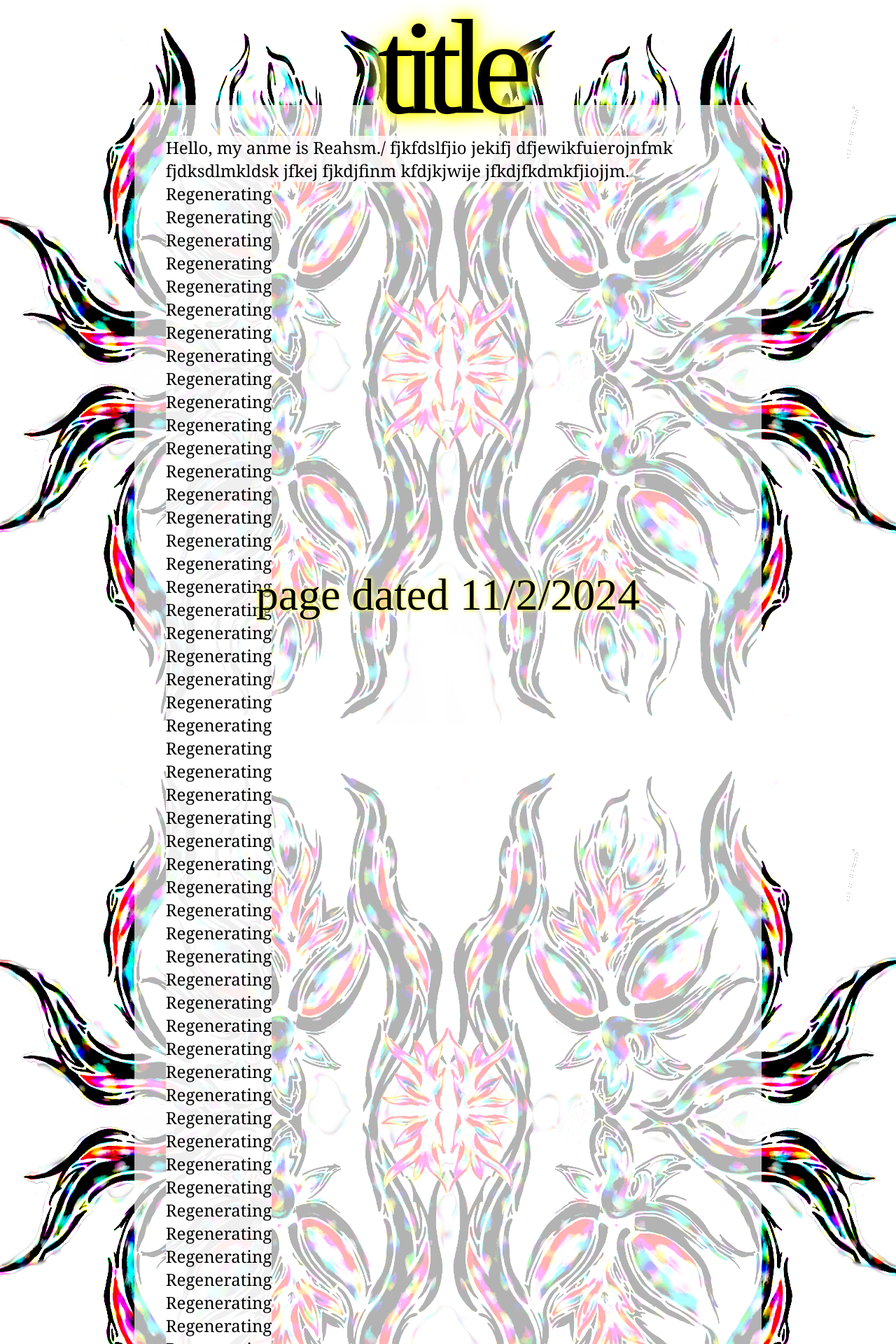
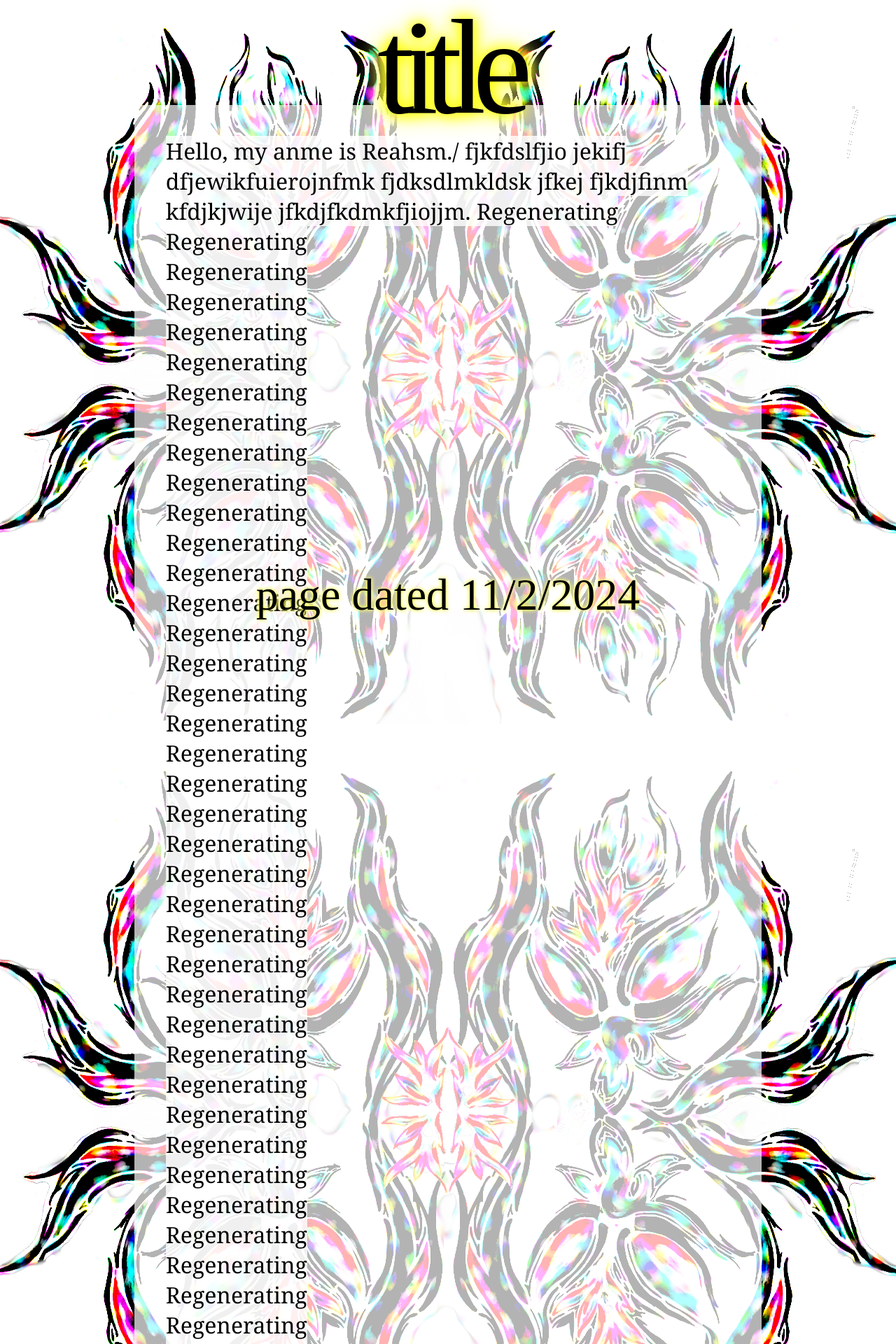
Before and after one commit to blue-surgeon/blue-surgeon.github.io, a Jekyll site: the page built from _pages/index.markdown, in a window 1280 px wide. Shown: the top 1920 px of the page at 70% size. Built offline with Jekyll 4.4.1, drawn with Linux system fonts in a browser that asks for light colours.

Commit message:
font size change

```diff
--- a/_layouts/default.html
+++ b/_layouts/default.html
@@ -17,7 +17,7 @@ body {
     /* add background image and features*/
 }
 h1 {
-    font: ultra-condensed 12em/0.55em "Lucida Handwriting", cursive;
+    font: ultra-condensed 12em/0.55em cursive;
     /*font-size: 11em; font stretch, font size/line height, font-family*/
     color: black;
     letter-spacing: -0.1em;
@@ -49,7 +49,7 @@ h1 {
 .bulktext {
     padding: 5%;
     margin: 0%;
-    font: 1.5em "Georgia", serif;
+    font: 2em "Georgia", serif;
     /*background-size: 30px;*/
 }
 #bulkytext {
```
Also changed, not shown: 4 other files.
